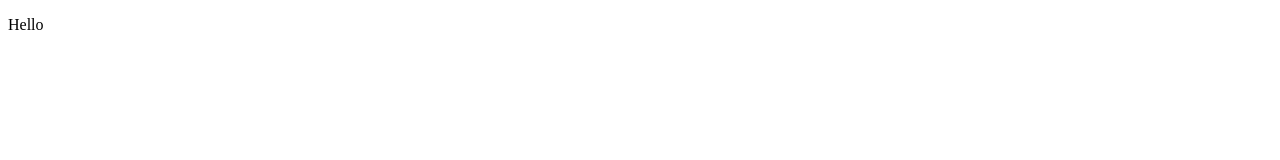
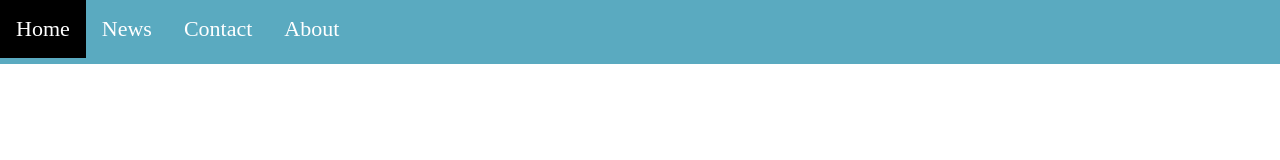
Before and after one commit to Sarita074/ShopNow, a plain HTML site: page home.html in a window 1280 px wide. Drawn offline with Linux system fonts and the light colour scheme.

Commit message:
Adding Home page navbar

```diff
--- /dev/null
+++ b/home.css
@@ -0,0 +1,41 @@
+* {
+
+    margin: 0px;
+    padding: 0px;
+    box-sizing: border-box;
+}
+body {
+    height: 100vh;
+    width: 100vw;
+}
+ul {
+    position: fixed;
+    width: 100%;
+    height: 8%;
+    list-style-type: none;
+    margin: 0;
+    padding: 0;
+    overflow: hidden;
+    background-color: #5aaac0;
+}
+
+li {
+    float: left;
+}
+
+li a {
+    font-size: 22px;
+    display: block;
+    color: white;
+    text-align: center;
+    padding: 16px 16px;
+    text-decoration: none;
+}
+
+li a:hover:not(.active) {
+    background-color: #0084b8;
+}
+
+.active {
+    background-color: #000000;
+}
--- a/home.html
+++ b/home.html
@@ -2,9 +2,17 @@
 <html lang="en">
 <head>
     <title>Shop Now</title>
+    <link rel="stylesheet" href="home.css">
     <link rel="stylesheet" href="https://cdnjs.cloudflare.com/ajax/libs/font-awesome/6.2.1/css/all.min.css" integrity="sha512-MV7K8+y+gLIBoVD59lQIYicR65iaqukzvf/nwasF0nqhPay5w/9lJmVM2hMDcnK1OnMGCdVK+iQrJ7lzPJQd1w==" crossorigin="anonymous" referrerpolicy="no-referrer" />
     <meta name="viewport" content="width=device-width, initial-scale=1.0">
 </head>
 <body>
-    <p>Hello</p>
+    <nav>
+        <ul>
+            <li><a class="active" href="#home">Home</a></li>
+            <li><a href="#news">News</a></li>
+            <li><a href="#contact">Contact</a></li>
+            <li><a href="#about">About</a></li>
+          </ul>
+    </nav>
 </body>
--- a/login.css
+++ b/login.css
@@ -66,12 +66,12 @@ body {
   color: #000000;
   border: 2px solid black;
   border-radius: 10px;
-  box-shadow: -5px -5px 15px rgba(255, 255, 255, 0.1),
-    5px 5px 15px rgba(0, 0, 0, 0.35);
-  transition: 5s;
+  box-shadow: 0 4px 8px 0 rgba(122, 221, 240, 0.2), 0 6px 20px 0 rgba(86, 215, 232, 0.19);
+  transition: 2s;
 }
 .btn input:hover {
   background-color: transparent;
+  font-size: larger;
 }
 .main > P {
   font-size: medium;
```
